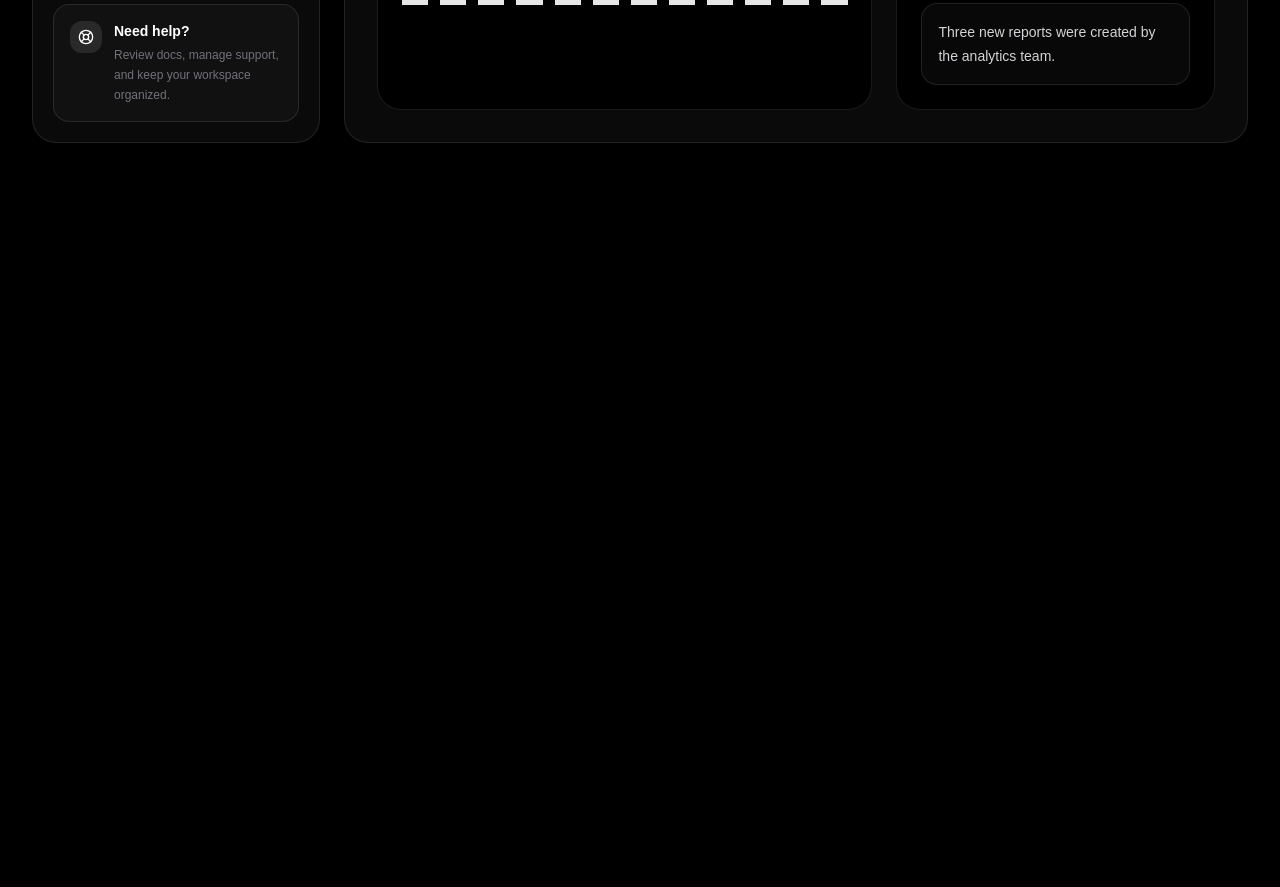
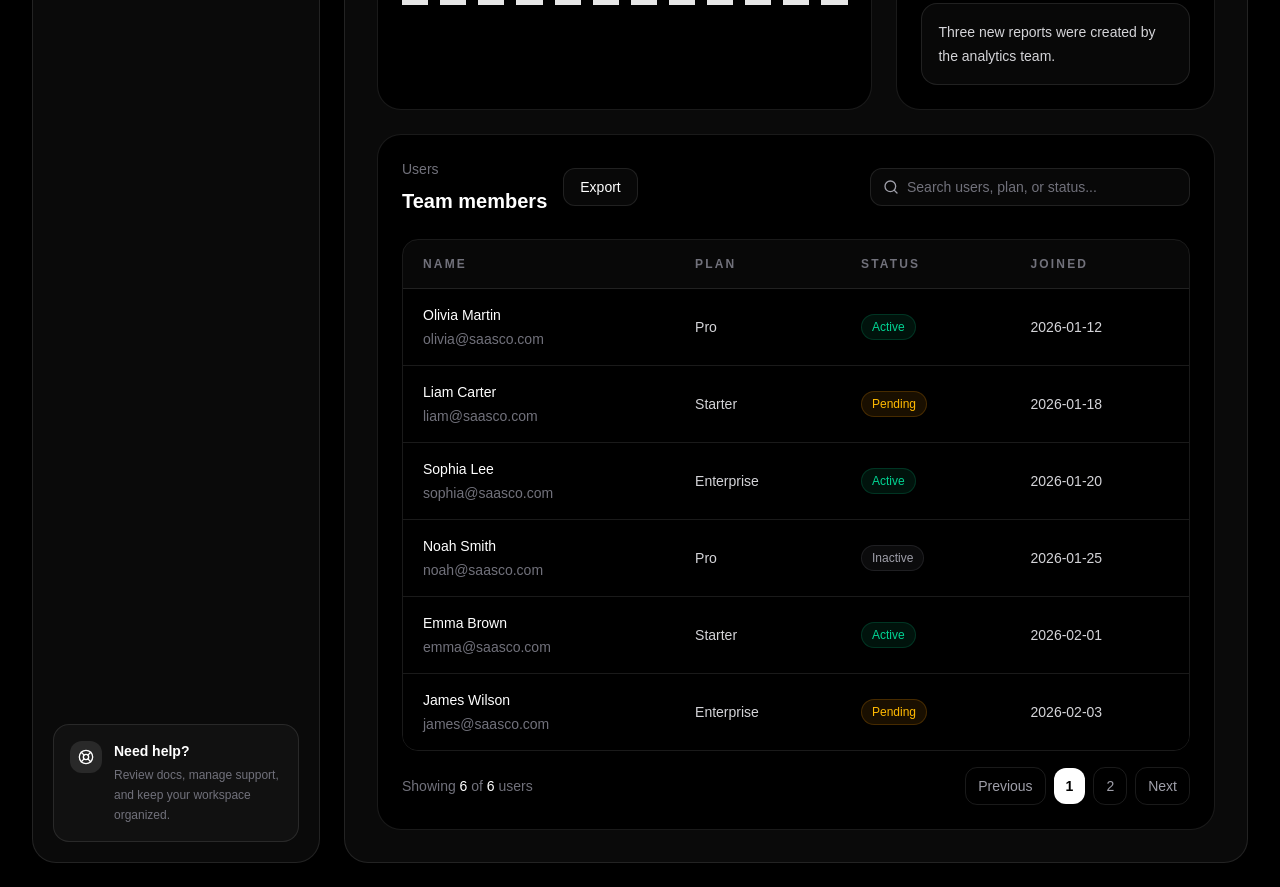
Before and after one commit to RoussosAdo/saas-dashboard-ui, a Next.js app: page / in a window 1280 px wide. Shown: the part 800-1687 px from the top of the page. Before the commit the page ends 967 px from the top, so only its background shows below. Built offline with nearby package versions, Linux system fonts and the light colour scheme.

Commit message:
Add users table with search, status badges, and pagination UI

```diff
--- a/app/page.tsx
+++ b/app/page.tsx
@@ -2,6 +2,7 @@ import DashboardShell from "@/app/components/layout/dashboard-shell";
 import StatCard from "@/app/components/dashboard/stat-card";
 import SectionHeader from "@/app/components/dashboard/section-header";
 import DashboardSection from "@/app/components/dashboard/dashboard-section";
+import UsersTable from "@/app/components/dashboard/users-table";
 import { activityItems, stats } from "@/app/data/dashboard";
 
 export default function Home() {
@@ -59,6 +60,8 @@ export default function Home() {
           </div>
         </DashboardSection>
       </section>
+
+      <UsersTable />
     </DashboardShell>
   );
 }
--- /dev/null
+++ b/src/app/components/dashboard/status-badge.tsx
@@ -0,0 +1,24 @@
+import { cn } from "@/app/lib/utils";
+import type { UserStatus } from "@/app/types/dashboard";
+
+type StatusBadgeProps = {
+  status: UserStatus;
+};
+
+export default function StatusBadge({ status }: StatusBadgeProps) {
+  return (
+    <span
+      className={cn(
+        "inline-flex rounded-full border px-2.5 py-1 text-xs font-medium",
+        status === "Active" &&
+          "border-emerald-500/20 bg-emerald-500/10 text-emerald-400",
+        status === "Pending" &&
+          "border-amber-500/20 bg-amber-500/10 text-amber-400",
+        status === "Inactive" &&
+          "border-zinc-500/20 bg-zinc-500/10 text-zinc-400"
+      )}
+    >
+      {status}
+    </span>
+  );
+}
--- /dev/null
+++ b/src/app/components/dashboard/users-table.tsx
@@ -0,0 +1,132 @@
+"use client";
+
+import { useMemo, useState } from "react";
+import { Search } from "lucide-react";
+import DashboardSection from "@/app/components/dashboard/dashboard-section";
+import SectionHeader from "@/app/components/dashboard/section-header";
+import StatusBadge from "@/app/components/dashboard/status-badge";
+import { dashboardUsers } from "@/app/data/dashboard";
+
+export default function UsersTable() {
+  const [query, setQuery] = useState("");
+
+  const filteredUsers = useMemo(() => {
+    const value = query.trim().toLowerCase();
+
+    if (!value) return dashboardUsers;
+
+    return dashboardUsers.filter((user) => {
+      return (
+        user.name.toLowerCase().includes(value) ||
+        user.email.toLowerCase().includes(value) ||
+        user.plan.toLowerCase().includes(value) ||
+        user.status.toLowerCase().includes(value)
+      );
+    });
+  }, [query]);
+
+  return (
+    <DashboardSection className="mt-6">
+      <div className="flex flex-col gap-4 lg:flex-row lg:items-center lg:justify-between">
+        <SectionHeader
+          eyebrow="Users"
+          title="Team members"
+          action={
+            <button className="rounded-xl border border-white/10 bg-white/[0.03] px-4 py-2 text-sm font-medium text-white transition hover:bg-white/[0.06]">
+              Export
+            </button>
+          }
+        />
+
+        <div className="flex items-center gap-2 rounded-xl border border-white/10 bg-white/[0.03] px-3 py-2 text-zinc-400 lg:w-[320px]">
+          <Search className="h-4 w-4 shrink-0" />
+          <input
+            value={query}
+            onChange={(e) => setQuery(e.target.value)}
+            placeholder="Search users, plan, or status..."
+            className="w-full bg-transparent text-sm text-white outline-none placeholder:text-zinc-500"
+          />
+        </div>
+      </div>
+
+      <div className="mt-6 overflow-hidden rounded-2xl border border-white/10">
+        <div className="overflow-x-auto">
+          <table className="min-w-full divide-y divide-white/10 text-left">
+            <thead className="bg-white/[0.03]">
+              <tr>
+                <th className="px-5 py-4 text-xs font-semibold uppercase tracking-[0.18em] text-zinc-500">
+                  Name
+                </th>
+                <th className="px-5 py-4 text-xs font-semibold uppercase tracking-[0.18em] text-zinc-500">
+                  Plan
+                </th>
+                <th className="px-5 py-4 text-xs font-semibold uppercase tracking-[0.18em] text-zinc-500">
+                  Status
+                </th>
+                <th className="px-5 py-4 text-xs font-semibold uppercase tracking-[0.18em] text-zinc-500">
+                  Joined
+                </th>
+              </tr>
+            </thead>
+
+            <tbody className="divide-y divide-white/10 bg-black">
+              {filteredUsers.map((user) => (
+                <tr key={user.id} className="transition hover:bg-white/[0.02]">
+                  <td className="px-5 py-4">
+                    <div>
+                      <p className="text-sm font-medium text-white">{user.name}</p>
+                      <p className="mt-1 text-sm text-zinc-500">{user.email}</p>
+                    </div>
+                  </td>
+
+                  <td className="px-5 py-4 text-sm text-zinc-300">{user.plan}</td>
+
+                  <td className="px-5 py-4">
+                    <StatusBadge status={user.status} />
+                  </td>
+
+                  <td className="px-5 py-4 text-sm text-zinc-300">
+                    {user.joinedAt}
+                  </td>
+                </tr>
+              ))}
+
+              {filteredUsers.length === 0 && (
+                <tr>
+                  <td
+                    colSpan={4}
+                    className="px-5 py-10 text-center text-sm text-zinc-500"
+                  >
+                    No users found for this search.
+                  </td>
+                </tr>
+              )}
+            </tbody>
+          </table>
+        </div>
+      </div>
+
+      <div className="mt-4 flex flex-col gap-3 sm:flex-row sm:items-center sm:justify-between">
+        <p className="text-sm text-zinc-500">
+          Showing <span className="text-white">{filteredUsers.length}</span> of{" "}
+          <span className="text-white">{dashboardUsers.length}</span> users
+        </p>
+
+        <div className="flex items-center gap-2">
+          <button className="rounded-xl border border-white/10 px-3 py-2 text-sm text-zinc-400 transition hover:bg-white/[0.04] hover:text-white">
+            Previous
+          </button>
+          <button className="rounded-xl bg-white px-3 py-2 text-sm font-semibold text-black">
+            1
+          </button>
+          <button className="rounded-xl border border-white/10 px-3 py-2 text-sm text-zinc-400 transition hover:bg-white/[0.04] hover:text-white">
+            2
+          </button>
+          <button className="rounded-xl border border-white/10 px-3 py-2 text-sm text-zinc-400 transition hover:bg-white/[0.04] hover:text-white">
+            Next
+          </button>
+        </div>
+      </div>
+    </DashboardSection>
+  );
+}
--- a/src/app/data/dashboard.ts
+++ b/src/app/data/dashboard.ts
@@ -1,4 +1,4 @@
-import type { ActivityItem, Stat } from "@/app/types/dashboard";
+import type { ActivityItem, DashboardUser, Stat } from "@/app/types/dashboard";
 
 export const stats: Stat[] = [
   { label: "Revenue", value: "$24,500", change: "+12.4%" },
@@ -13,3 +13,54 @@ export const activityItems: ActivityItem[] = [
   { id: 3, text: "Dashboard engagement remained stable this week." },
   { id: 4, text: "Three new reports were created by the analytics team." },
 ];
+
+export const dashboardUsers: DashboardUser[] = [
+  {
+    id: 1,
+    name: "Olivia Martin",
+    email: "olivia@saasco.com",
+    plan: "Pro",
+    status: "Active",
+    joinedAt: "2026-01-12",
+  },
+  {
+    id: 2,
+    name: "Liam Carter",
+    email: "liam@saasco.com",
+    plan: "Starter",
+    status: "Pending",
+    joinedAt: "2026-01-18",
+  },
+  {
+    id: 3,
+    name: "Sophia Lee",
+    email: "sophia@saasco.com",
+    plan: "Enterprise",
+    status: "Active",
+    joinedAt: "2026-01-20",
+  },
+  {
+    id: 4,
+    name: "Noah Smith",
+    email: "noah@saasco.com",
+    plan: "Pro",
+    status: "Inactive",
+    joinedAt: "2026-01-25",
+  },
+  {
+    id: 5,
+    name: "Emma Brown",
+    email: "emma@saasco.com",
+    plan: "Starter",
+    status: "Active",
+    joinedAt: "2026-02-01",
+  },
+  {
+    id: 6,
+    name: "James Wilson",
+    email: "james@saasco.com",
+    plan: "Enterprise",
+    status: "Pending",
+    joinedAt: "2026-02-03",
+  },
+];
```
Also changed, not shown: src/app/types/dashboard.ts (+11 -0 lines).
